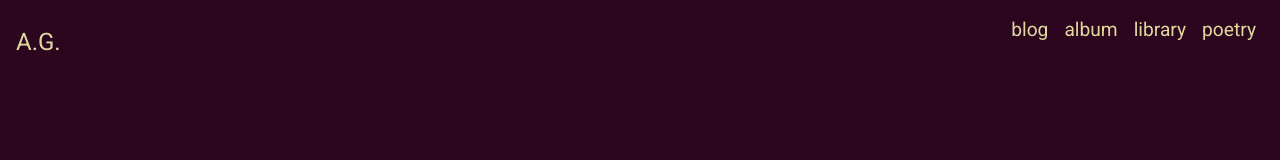
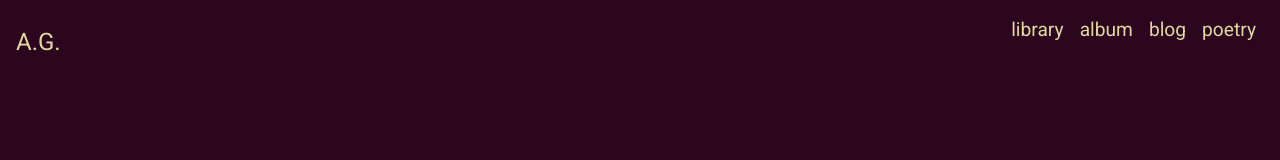
Before and after one commit to AtaGowani/atagowani.github.io, a Vue app: page /library in a window 1280 px wide. Shown: the top 160 px of the page. Built offline with nearby package versions, Linux system fonts and the light colour scheme.

Commit message:
Update blog link

```diff
--- a/src/components/NavBar.vue
+++ b/src/components/NavBar.vue
@@ -18,13 +18,15 @@
     <div class="collapse navbar-collapse" id="navbarSupportedContent">
       <ul class="navbar-nav ml-auto">
         <li class="nav-item">
-          <router-link class="nav-link" to="/blog">blog</router-link>
+          <router-link class="nav-link" to="/library">library</router-link>
         </li>
         <li class="nav-item">
           <router-link class="nav-link" to="/album">album</router-link>
         </li>
         <li class="nav-item">
-          <router-link class="nav-link" to="/library">library</router-link>
+          <router-link class="nav-link" to="http://gowani.blog"
+            >blog</router-link
+          >
         </li>
         <li class="nav-item">
           <a class="nav-link" href="http://apoetinprogress.com/">poetry</a>
```
